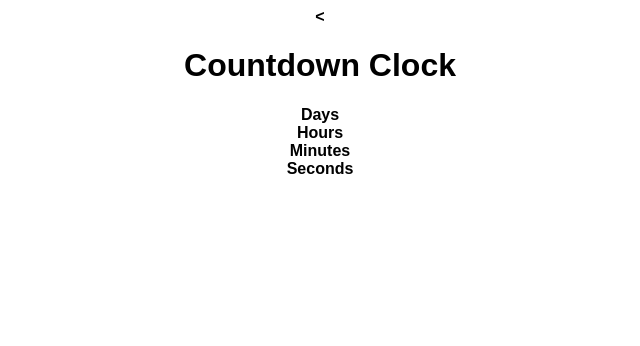
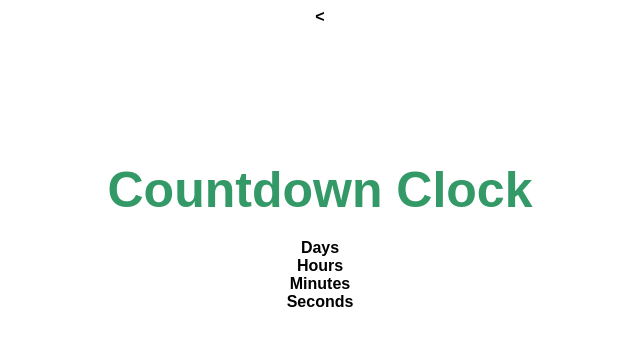
Before and after one commit to scampcoder/countdown-clock, a plain HTML site: page index.html in a window 1280 px wide. Shown: the whole page, without its empty margins (320-960 px from the left). Drawn offline with Linux system fonts and the light colour scheme.

Commit message:
Initial style for h1

```diff
--- a/style.css
+++ b/style.css
@@ -4,3 +4,10 @@ body {
   font-family: sans-serif, arial;
   font-weight: bold;
 }
+
+h1 {
+  color: #396;
+  font-weight: bold;
+  font-size: 50px;
+  margin: 135px 0px 20px;
+}
```
